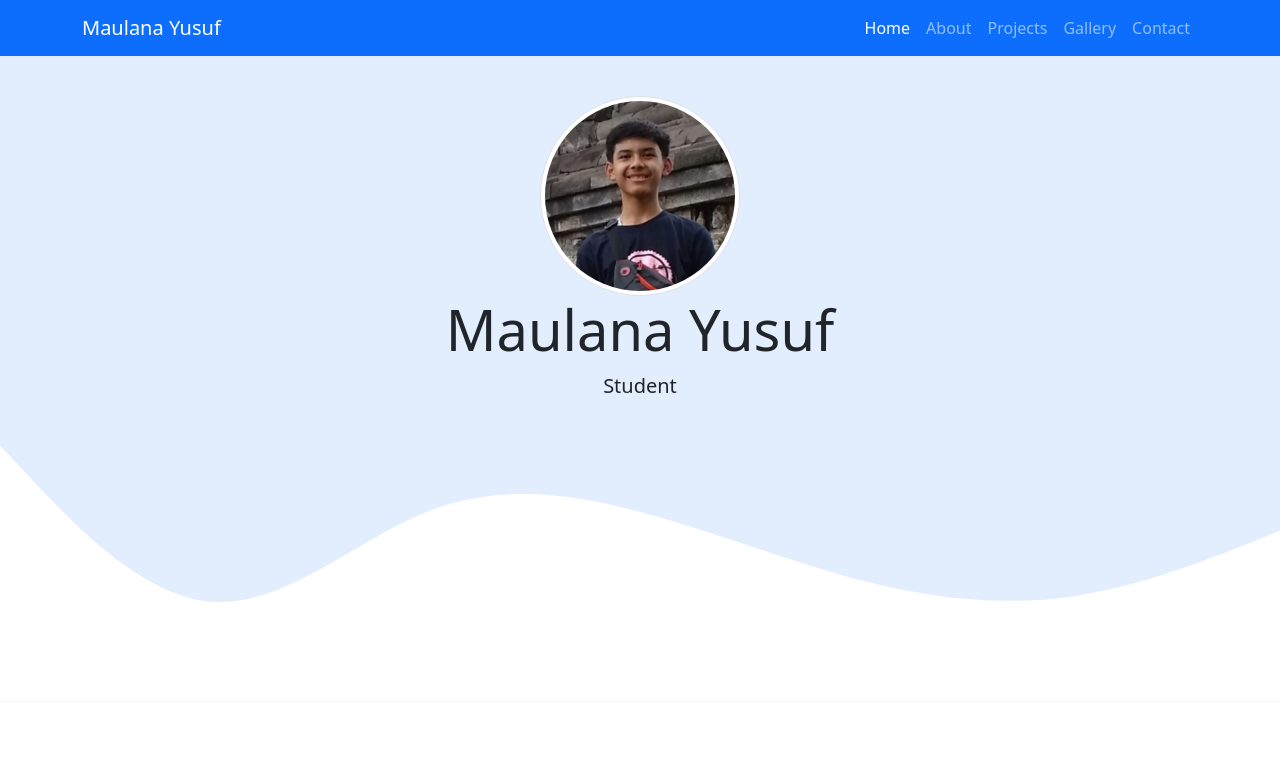
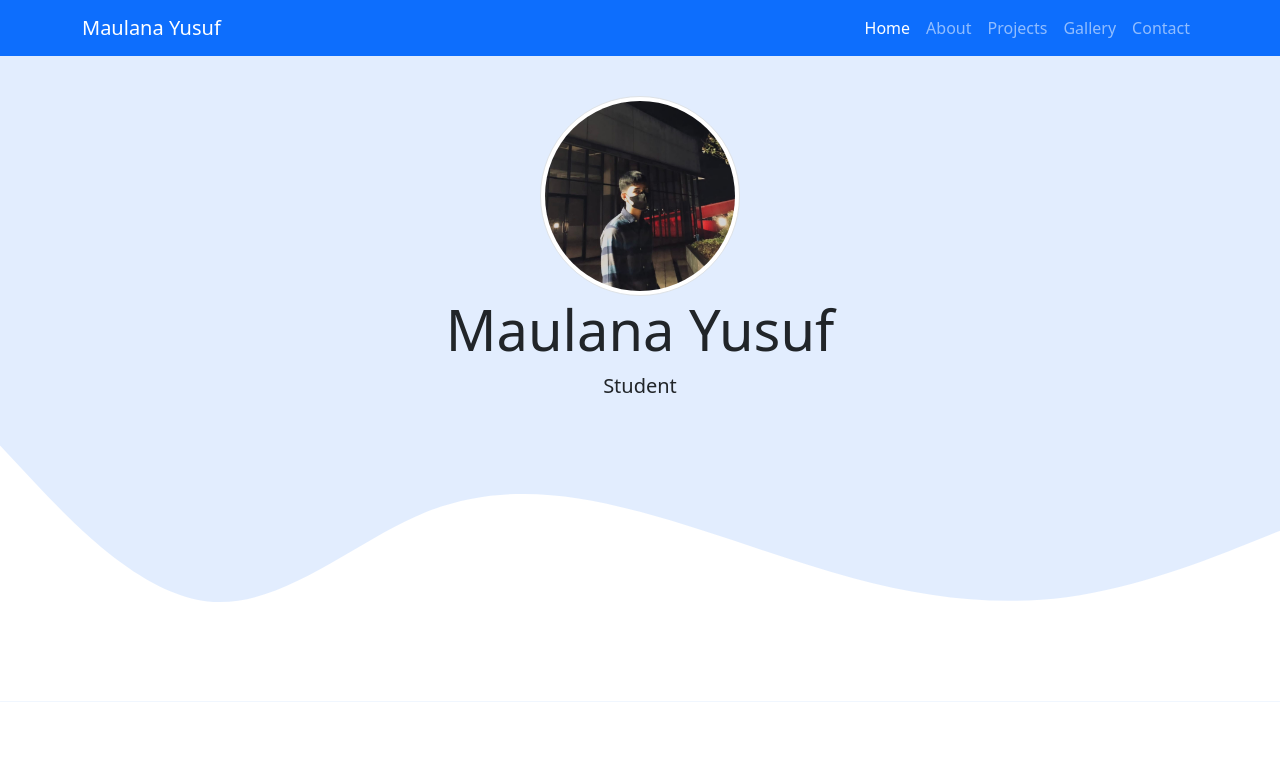
Before and after one commit to Yusufmy/maulanayusuf.github.io, a plain HTML site: page index.html in a window 1280 px wide. Shown: the top 779 px of the page. Drawn offline with nearby package versions, Linux system fonts and the light colour scheme.

Commit message:
mengubah profile

```diff
--- a/index.html
+++ b/index.html
@@ -49,7 +49,7 @@
 
     <!-- Jumbotron -->
     <section class="jumbotron text-center">
-      <img src="img/maulanayusuf.jpeg" alt="Maulana Yusuf" width="200" class="rounded-circle img-thumbnail" />
+      <img src="img/my.jpeg" alt="Maulana Yusuf" width="200" class="rounded-circle img-thumbnail" />
       <h1 class="display-4">Maulana Yusuf</h1>
       <p class="lead"></p>
       <svg xmlns="http://www.w3.org/2000/svg" viewBox="0 0 1440 320">
```
Also changed, not shown: img/maulanayusuf.jpeg (deleted), img/my.jpeg (added), 1 other file.
